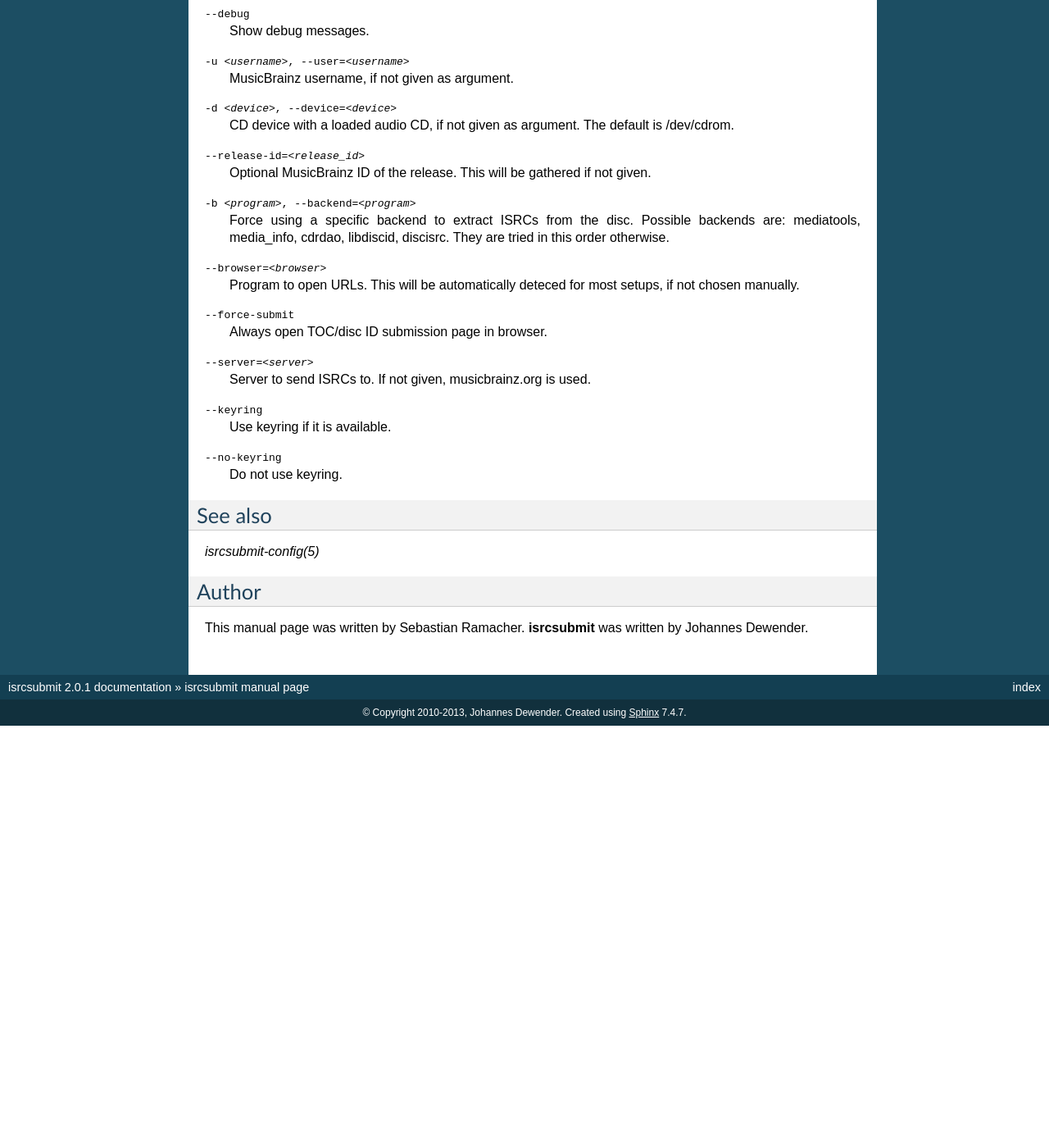
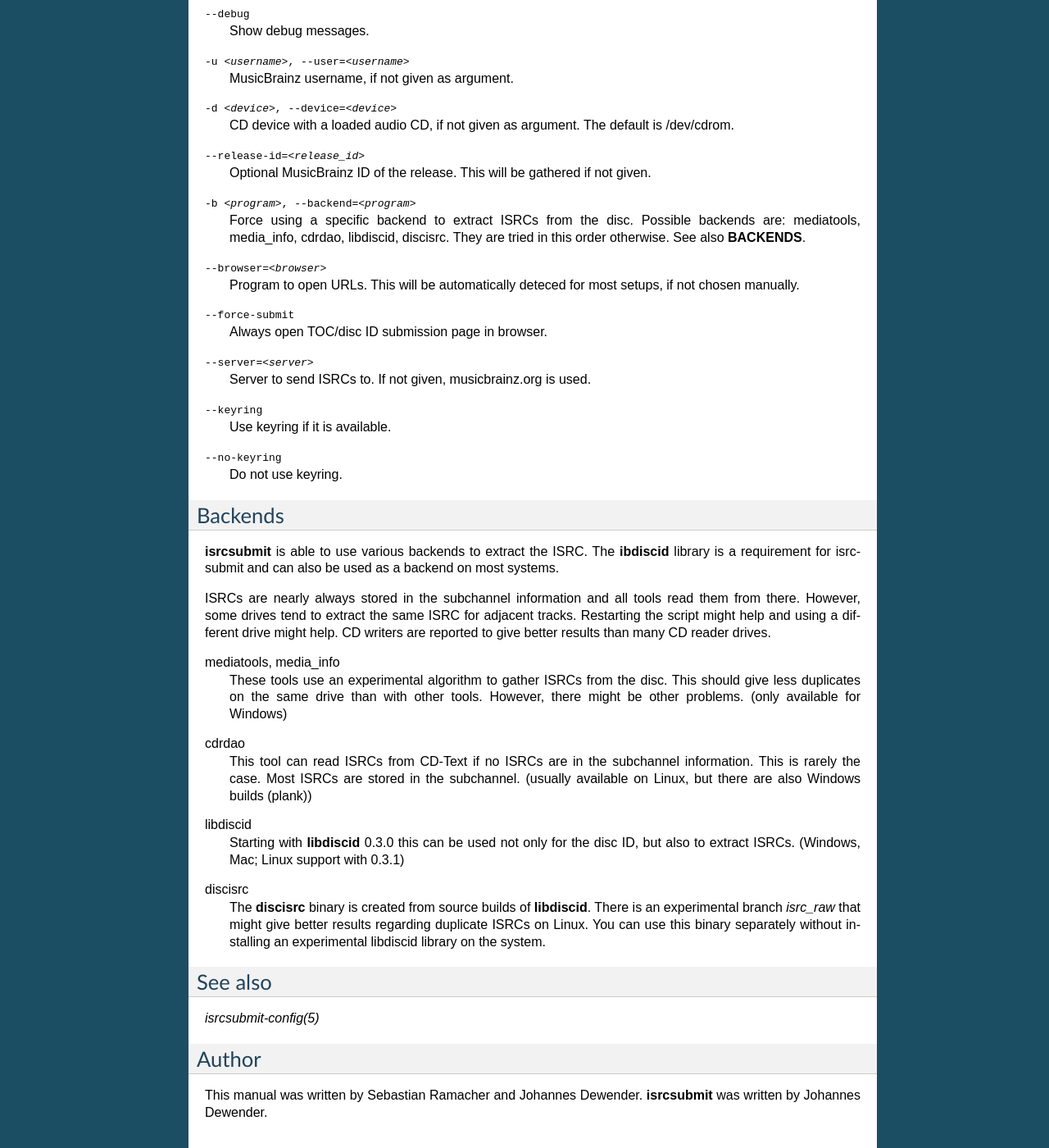
Before and after one commit to JonnyJD/musicbrainz-isrcsubmit, a Sphinx documentation site: the page built from doc/isrcsubmit.1.rst, in a window 1280 px wide and 1400 px high, scrolled down 524 px. Shown: the whole window at 82% size. Built offline with Sphinx 7.4.7, drawn with Linux system fonts in a browser that asks for light colours; before the commit the page ends 1409 px from its top, so only the background shows below that; some of the changed text lies outside the part shown.

Commit message:
document backends in manpage

```diff
--- a/doc/conf.py
+++ b/doc/conf.py
@@ -44,7 +44,7 @@
 
 # General information about the project.
 project = u'isrcsubmit'
-copyright = u'2010-2013, Johannes Dewender'
+copyright = u'2009-2015, Johannes Dewender'
 
 # The version info for the project you're documenting, acts as replacement for
 # |version| and |release|, also used in various other places throughout the
--- a/doc/isrcsubmit.1.rst
+++ b/doc/isrcsubmit.1.rst
@@ -34,7 +34,7 @@
 -b <program>, --backend=<program>
     Force using a specific backend to extract ISRCs from the disc. Possible
     backends are: mediatools, media_info, cdrdao, libdiscid, discisrc. They are
-    tried in this order otherwise.
+    tried in this order otherwise. See also :strong:`BACKENDS`.
 --browser=<browser>
     Program to open URLs. This will be automatically deteced for most setups,
     if not chosen manually.
@@ -47,6 +47,43 @@
 --no-keyring
     Do not use keyring.
 
+Backends
+--------
+
+:program:`isrcsubmit` is able to use various backends to extract the ISRC.
+The **ibdiscid** library is a requirement for isrcsubmit
+and can also be used as a backend on most systems.
+
+ISRCs are nearly always stored in the subchannel information
+and all tools read them from there.
+However, some drives tend to extract the same ISRC for adjacent tracks.
+Restarting the script might help and using a different drive might help.
+CD writers are reported to give better results than many CD reader drives.
+
+mediatools, media_info
+    These tools use an experimental algorithm to gather ISRCs from the disc.
+    This should give less duplicates on the same drive than with other tools.
+    However, there might be other problems. (only available for Windows)
+
+cdrdao
+    This tool can read ISRCs from CD-Text if no ISRCs are in the subchannel
+    information.
+    This is rarely the case. Most ISRCs are stored in the subchannel.
+    (usually available on Linux, but there are also Windows builds (plank))
+
+libdiscid
+    Starting with **libdiscid** 0.3.0 this can be used not only for
+    the disc ID, but also to extract ISRCs.
+    (Windows, Mac; Linux support with 0.3.1)
+
+discisrc
+    The **discisrc** binary is created from source builds of **libdiscid**.
+    There is an experimental branch *isrc_raw* that might give
+    better results regarding duplicate ISRCs on Linux.
+    You can use this binary separately without installing
+    an experimental libdiscid library on the system.
+
+
 See also
 --------
 
@@ -55,5 +92,5 @@
 Author
 ------
 
-This manual page was written by Sebastian Ramacher. :program:`isrcsubmit` was
-written by Johannes Dewender.
+This manual was written by Sebastian Ramacher and Johannes Dewender.
+:program:`isrcsubmit` was written by Johannes Dewender.
--- a/isrcsubmit.py
+++ b/isrcsubmit.py
@@ -1,5 +1,5 @@
 #!/usr/bin/env python
-# Copyright (C) 2010-2014 Johannes Dewender
+# Copyright (C) 2009-2015 Johannes Dewender
 #
 # This program is free software: you can redistribute it and/or modify
 # it under the terms of the GNU General Public License as published by
```
